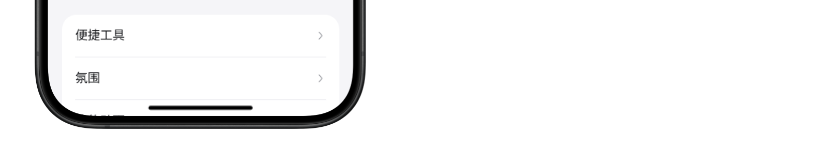
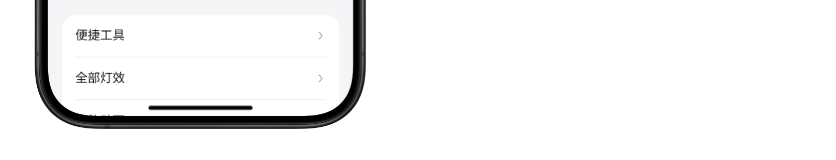
Before and after one commit to nancity11521-ai/dot-matrix-screen, a React (Vite) app in the folder 手机设置页/: page / in a window 1280 px wide. Shown: the part 615-775 px from the top of the page, without its empty margins (440-1276 px from the left). Built offline with nearby package versions, Linux system fonts and the light colour scheme.

Commit message:
Route all effects entry to shared style hub

```diff
--- a/手机设置页/src/Prototype.tsx
+++ b/手机设置页/src/Prototype.tsx
@@ -27,7 +27,7 @@ function Home(){
  <div ref={categoryRail} className={'categories-wrap '+(!s.enabled?'muted':'')}><Carousel ariaLabel="六类样式，向左滑查看更多" className="category-carousel" contentClassName="category-track">{categories.map(c=><button className={'category '+(c.id===activeCategory?'chosen':'')} key={c.id} disabled={!s.enabled} onClick={()=>goCategory(flow,c.id)}><span className="thumb"><LedCanvas id={c.preview} size={64} customs={s.customs}/></span><span>{c.name}</span></button>)}</Carousel><div className="category-indicator" aria-hidden="true"><span style={{transform:`translateX(${categoryProgress*18}px)`}}/></div></div>
  <Section><Group><Row label="开启点阵屏"><Toggle label="开启点阵屏" checked={s.enabled} onChange={()=>set({enabled:!s.enabled})}/></Row></Group></Section>
  <Section><Group><Row label="场景显示" disabled={!s.enabled} onClick={()=>flow.push(route('scenes','场景显示',<Scenes/>))}/><Row label="设置" disabled={!s.enabled} onClick={()=>flow.push(route('rules','设置',<Rules/>))}/></Group></Section>
- <Section><Group><Row label="便捷工具" disabled={!s.enabled} onClick={()=>flow.push(route('utilities','便捷工具',<Utilities/>))}/><Row label="氛围" disabled={!s.enabled} onClick={()=>goCategory(flow,'ambience')}/><Row label="我的动画" onClick={()=>flow.push(route('mine','我的动画',<MyAnimations/>))}/></Group></Section>
+ <Section><Group><Row label="便捷工具" disabled={!s.enabled} onClick={()=>flow.push(route('utilities','便捷工具',<Utilities/>))}/><Row label="全部灯效" disabled={!s.enabled} onClick={()=>flow.push(route('styles','全部灯效',<StyleHub/>))}/><Row label="我的动画" onClick={()=>flow.push(route('mine','我的动画',<MyAnimations/>))}/></Group></Section>
  <button className="about-link" onClick={()=>flow.push(route('about','关于此体验',<About/>))}><InfoCircledIcon/>关于此体验</button></Page>
 }
 function StyleHub(){const flow=useFlow();return <Page><p className="intro">点击样式即可选中，再次点击取消选中。</p><Group>{categories.map(c=><Row key={c.id} label={c.name} description={c.id==='emotion'?'3 个表情集合 · 每个约 6 款动画':c.id==='custom'?'绘制属于自己的点阵动画':undefined} onClick={()=>goCategory(flow,c.id)}/>)}</Group></Page>}
```
